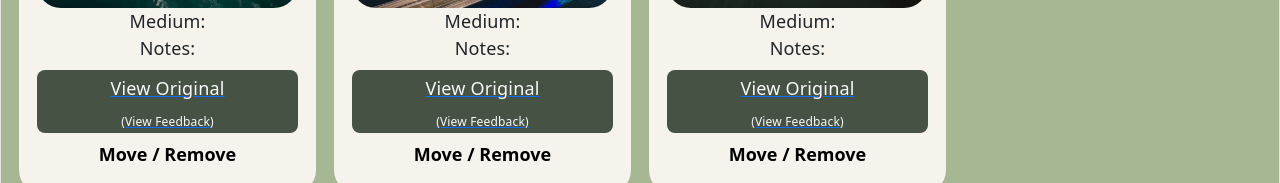
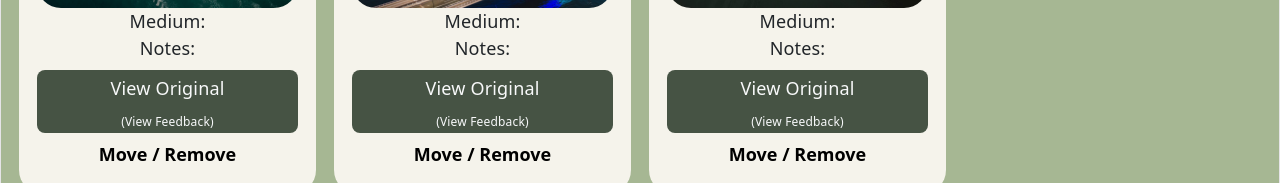
Before and after one commit to jdubbb12/Capstone_1_Focal, a Vue app in the folder focal-client/: page /boards in a window 1280 px wide. Shown: the part 503-686 px from the top of the page. Built offline with nearby package versions, Linux system fonts and the light colour scheme; a web font is replaced by a local one.

Commit message:
Fixed blue line on board management

```diff
--- a/focal-client/src/views/BoardManagement.vue
+++ b/focal-client/src/views/BoardManagement.vue
@@ -162,7 +162,7 @@
                 <span>Medium:</span>
                 <span>Notes:</span>
               </div>
-              <RouterLink :to="{ name: 'TwoDView' }" class="d-block">
+              <RouterLink :to="{ name: 'TwoDView' }" class="d-block text-decoration-none">
                 <div
                   class="text-center d-flex align-items-center px-2 py-1"
                   style="background: #465344; color: var(--bs-light); margin-top: 8px; padding-bottom: 4px; border-radius: 0px; border-top-left-radius: 8px; border-top-right-radius: 8px;"
@@ -199,7 +199,7 @@
                 <span>Medium:</span>
                 <span>Notes:</span>
               </div>
-              <RouterLink :to="{ name: 'TwoDView' }" class="d-block">
+              <RouterLink :to="{ name: 'TwoDView' }" class="d-block text-decoration-none">
                 <div
                   class="text-center d-flex justify-content-between align-items-center px-2 py-1"
                   style="background: #465344; color: var(--bs-light); margin-top: 8px; border-top-left-radius: 8px; border-top-right-radius: 8px;"
@@ -236,7 +236,7 @@
                 <span>Medium:</span>
                 <span>Notes:</span>
               </div>
-              <RouterLink :to="{ name: 'TwoDView' }" class="d-block">
+              <RouterLink :to="{ name: 'TwoDView' }" class="d-block text-decoration-none">
                 <div
                   class="text-center d-flex justify-content-between align-items-center px-2 py-1"
                   style="background: #465344; color: var(--bs-light); margin-top: 8px; border-top-left-radius: 8px; border-top-right-radius: 8px;"
```
